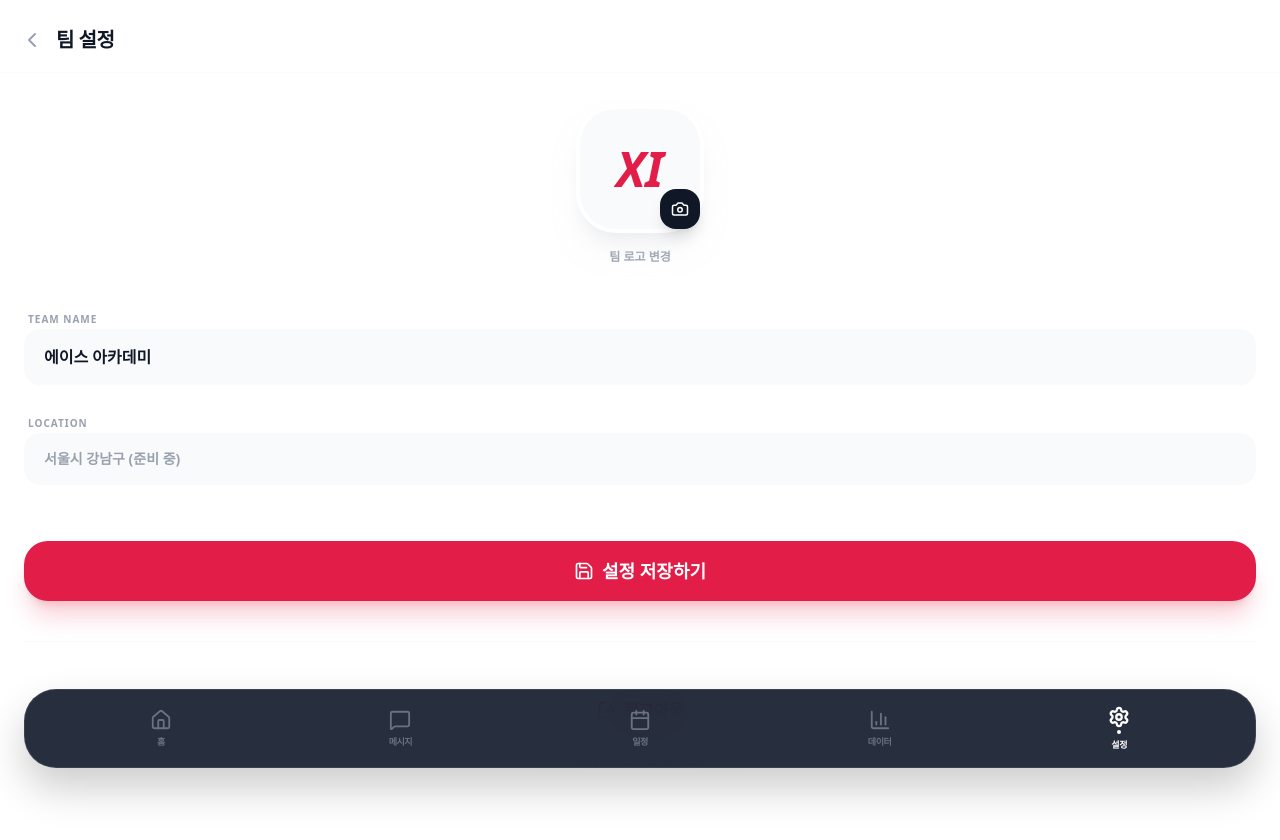
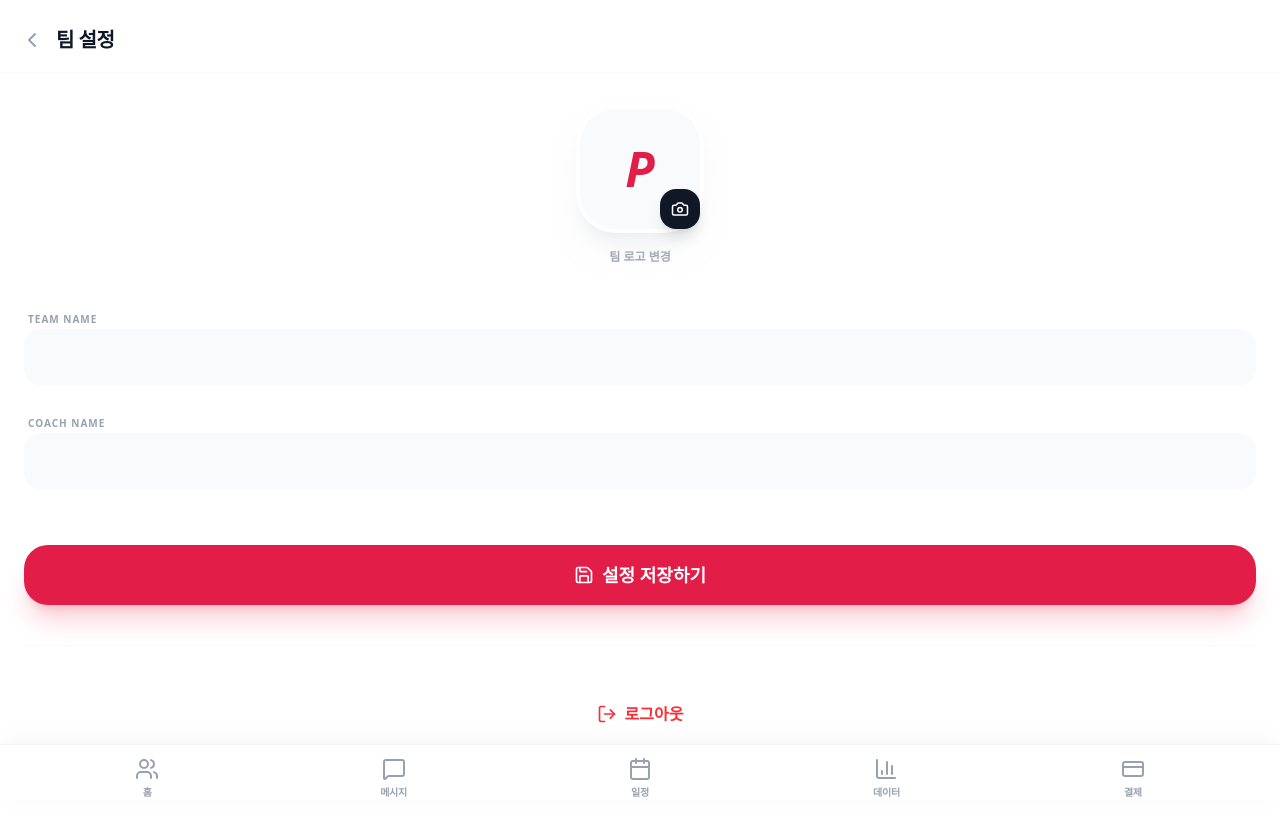
Before and after one commit to SGN413/Plan-A, a Next.js app: page /coach/settings in a window 1280 px wide. Shown: the top 840 px of the page. Built offline with nearby package versions, Linux system fonts and the light colour scheme.

Commit message:
feat: Add user personalization for coach home and settings

```diff
--- a/src/app/(modes)/coach/page.tsx
+++ b/src/app/(modes)/coach/page.tsx
@@ -156,6 +156,7 @@ function NotificationPanel({
 export default function CoachDashboardHome() {
     const router = useRouter();
     const [userName, setUserName] = useState('');
+    const [teamName, setTeamName] = useState('');
     const [bannerTab, setBannerTab] = useState<'notice' | 'condition'>('notice');
     const [listType, setListType] = useState<'all' | 'issue'>('all');
     const [isAlerting, setIsAlerting] = useState<string | null>(null);
@@ -172,7 +173,9 @@ export default function CoachDashboardHome() {
 
     useEffect(() => {
         const name = localStorage.getItem('plana_user_name');
+        const team = localStorage.getItem('plana_user_team');
         if (name) setUserName(name);
+        if (team) setTeamName(team);
     }, []);
 
     const handlePushAlert = (name: string) => {
@@ -196,14 +199,19 @@ export default function CoachDashboardHome() {
             {/* 1. Header */}
             <header className="px-5 pt-6 pb-2 flex items-center justify-between">
                 <div className="flex items-center space-x-3">
-                    <div className="w-10 h-10 flex items-center justify-center">
-                        <img src="/plana_logo.png" alt="PlanA" className="w-full h-auto" />
+                    {/* 팀 로고 (팀명 이니셜 활용) */}
+                    <div className="w-10 h-10 flex items-center justify-center bg-gray-900 rounded-xl shadow-sm border border-gray-100">
+                        <span className="text-white font-black text-xl tracking-tighter uppercase italic">
+                            {teamName ? teamName.slice(0, 1) : 'P'}
+                        </span>
                     </div>
                     <div>
                         <h1 className="text-xl font-black text-gray-900 tracking-tight">
-                            {userName ? `${userName} 코치님` : 'PlanA 코치'}
+                            {userName ? `${userName} 코치` : '코치'}
                         </h1>
-                        <p className="text-[10px] font-bold text-gray-400">Premium Performance System</p>
+                        <p className="text-[10px] font-bold text-xion-red">
+                            {teamName || 'PLAN A Team'}
+                        </p>
                     </div>
                 </div>
                 <div className="flex items-center space-x-1 relative">
--- a/src/app/(modes)/coach/physical/page.tsx
+++ b/src/app/(modes)/coach/physical/page.tsx
@@ -15,8 +15,8 @@ import { PLAYERS, Player } from '@/constants/players';
 
 export default function PhysicalPage() {
     const router = useRouter();
-    // 첫 번째 선수로 초기화하되 데이터는 중립 상태로 설정
-    const [selectedPlayer, setSelectedPlayer] = useState<Player>(PLAYERS[0]);
+    // 첫 번째 선수로 초기화하되 데이터는 중립 상태로 설정 (빈 배열 시 undefined 허용)
+    const [selectedPlayer, setSelectedPlayer] = useState<Player | undefined>(PLAYERS[0]);
 
     // 실제 데이터 연동 전까지 중립적인 차트 데이터 제공
     const chartData = [
@@ -41,17 +41,23 @@ export default function PhysicalPage() {
 
             {/* Player Selector Scroll */}
             <div className="flex space-x-3 overflow-x-auto no-scrollbar mb-8 -mx-1 px-1">
-                {PLAYERS.map((player) => (
+                {PLAYERS.length === 0 ? (
+                    <div className="flex-1 text-center py-2 bg-gray-50 rounded-2xl text-xs font-bold text-gray-400">
+                        등록된 선수가 없습니다.
+                    </div>
+                ) : (
+                    PLAYERS.map((player) => (
                         <button
                             key={player.id}
                             onClick={() => setSelectedPlayer(player)}
                             className={`flex-shrink-0 px-4 py-2 rounded-2xl border-2 transition-all font-bold text-sm
-              ${selectedPlayer.id === player.id ? 'border-xion-red bg-xion-red text-white' : 'border-gray-100 bg-white text-gray-400'}
+                  ${selectedPlayer?.id === player.id ? 'border-gray-900 bg-gray-900 text-white' : 'border-gray-100 bg-white text-gray-400'}
                 `}
                         >
                             {player.name}
                         </button>
-                ))}
+                    ))
+                )}
             </div>
 
             {/* Radar Chart Section */}
@@ -64,6 +70,7 @@ export default function PhysicalPage() {
                                 dataKey="subject"
                                 tick={{ fill: '#9CA3AF', fontSize: 10, fontWeight: 700 }}
                             />
+                            {selectedPlayer && (
                                 <Radar
                                     name={selectedPlayer.name}
                                     dataKey="A"
@@ -72,12 +79,13 @@ export default function PhysicalPage() {
                                     fillOpacity={0.1}
                                     strokeWidth={2}
                                 />
+                            )}
                         </RadarChart>
                     </ResponsiveContainer>
                 </div>
                 <div className="text-center mt-4">
-                    <h3 className="text-xl font-black text-gray-900">{selectedPlayer.name}</h3>
-                    <p className="text-sm font-bold text-gray-400">{selectedPlayer.position} • No Data</p>
+                    <h3 className="text-xl font-black text-gray-900">{selectedPlayer?.name || '선수 없음'}</h3>
+                    <p className="text-sm font-bold text-gray-400">{selectedPlayer?.position || '-'} • No Data</p>
                 </div>
             </section>
 
--- a/src/app/(modes)/coach/settings/page.tsx
+++ b/src/app/(modes)/coach/settings/page.tsx
@@ -7,8 +7,16 @@ import { motion, AnimatePresence } from 'framer-motion';
 
 export default function TeamSettingsPage() {
     const router = useRouter();
-    const [teamName, setTeamName] = useState('에이스 아카데미');
+    const [teamName, setTeamName] = useState('');
+    const [userName, setUserName] = useState('');
     const [isSaved, setIsSaved] = useState(false);
+
+    React.useEffect(() => {
+        const team = localStorage.getItem('plana_user_team');
+        const name = localStorage.getItem('plana_user_name');
+        if (team) setTeamName(team);
+        if (name) setUserName(name);
+    }, []);
 
     const handleSave = () => {
         setIsSaved(true);
@@ -39,7 +47,9 @@ export default function TeamSettingsPage() {
                 <section className="flex flex-col items-center">
                     <div className="relative group">
                         <div className="w-32 h-32 rounded-[40px] bg-gray-50 flex items-center justify-center border-4 border-white shadow-xl shadow-gray-200/50 overflow-hidden">
-                            <span className="text-5xl font-black text-xion-red italic">XI</span>
+                            <span className="text-5xl font-black text-xion-red italic uppercase">
+                                {teamName ? teamName.slice(0, 1) : 'P'}
+                            </span>
                         </div>
                         <button className="absolute bottom-1 right-1 w-10 h-10 bg-gray-900 text-white rounded-2xl flex items-center justify-center shadow-lg active:scale-90 transition-transform">
                             <Camera size={18} />
@@ -61,17 +71,24 @@ export default function TeamSettingsPage() {
                     </div>
 
                     <div className="space-y-2">
-                        <label className="text-[10px] font-black text-gray-400 uppercase tracking-widest px-1">Location</label>
-                        <div className="w-full bg-gray-50 rounded-2xl px-5 py-4 text-sm font-bold text-gray-400">
-                            서울시 강남구 (준비 중)
-                        </div>
+                        <label className="text-[10px] font-black text-gray-400 uppercase tracking-widest px-1">Coach Name</label>
+                        <input
+                            type="text"
+                            value={userName}
+                            onChange={(e) => setUserName(e.target.value)}
+                            className="w-full bg-gray-50 border-none rounded-2xl px-5 py-4 text-base font-bold text-gray-900 focus:ring-2 focus:ring-xion-red/20 transition-all"
+                        />
                     </div>
                 </section>
 
                 {/* Save Button */}
                 <section className="pt-4">
                     <button
-                        onClick={handleSave}
+                        onClick={() => {
+                            localStorage.setItem('plana_user_team', teamName);
+                            localStorage.setItem('plana_user_name', userName);
+                            handleSave();
+                        }}
                         className="w-full bg-xion-red text-white py-4 rounded-3xl font-black text-lg shadow-xl shadow-xion-red/20 active:scale-[0.98] transition-all flex items-center justify-center space-x-2"
                     >
                         <Save size={20} />
--- a/src/components/common/BottomNav.tsx
+++ b/src/components/common/BottomNav.tsx
@@ -25,11 +25,11 @@ interface NavItem {
 }
 
 const coachNavItems: NavItem[] = [
-    { label: '홈', icon: Home, href: '/coach' },
+    { label: '홈', icon: Users, href: '/coach' },
     { label: '메시지', icon: MessageSquare, href: '/coach/feedback' },
     { label: '일정', icon: Calendar, href: '/coach/schedule' },
     { label: '데이터', icon: BarChart3, href: '/coach/physical' },
-    { label: '설정', icon: Settings, href: '/coach/settings' },
+    { label: '결제', icon: CreditCard, href: '/coach/billing' },
 ];
 
 const playerNavItems: NavItem[] = [
@@ -48,8 +48,7 @@ export default function BottomNav() {
     if (navItems.length === 0) return null;
 
     return (
-        <div className="fixed bottom-8 left-0 right-0 px-6 z-50">
-            <nav className="bg-gray-900/90 backdrop-blur-xl rounded-[32px] px-4 py-3 flex justify-between items-center shadow-[0_20px_40px_rgba(0,0,0,0.2)] border border-white/10">
+        <nav className="fixed bottom-0 left-0 right-0 bg-white border-t border-gray-100 px-6 py-3 safe-area-bottom z-50 flex justify-between items-center shadow-[0_-4px_24px_rgba(0,0,0,0.04)]">
             {navItems.map((item) => {
                 const isActive = pathname === item.href;
                 const Icon = item.icon;
@@ -58,26 +57,17 @@ export default function BottomNav() {
                     <Link
                         key={item.href}
                         href={item.href}
-                            className="flex flex-col items-center justify-center space-y-1 group flex-1 py-1"
+                        className="flex flex-col items-center justify-center space-y-1 group flex-1"
                     >
-                            <motion.div
-                                whileTap={{ scale: 0.9 }}
-                                className={cn(
-                                    "transition-all duration-300",
-                                    isActive ? "text-white" : "text-gray-500 group-hover:text-gray-300"
-                                )}
-                            >
-                                <Icon size={22} strokeWidth={isActive ? 2.5 : 2} />
-                                {isActive && (
-                                    <motion.div
-                                        layoutId="nav-dot"
-                                        className="w-1 h-1 bg-white rounded-full mx-auto mt-0.5"
-                                    />
-                                )}
-                            </motion.div>
+                        <div className={cn(
+                            "transition-all duration-200",
+                            isActive ? "text-xion-red" : "text-gray-400 group-hover:text-gray-600"
+                        )}>
+                            <Icon size={24} strokeWidth={isActive ? 2.5 : 2} />
+                        </div>
                         <span className={cn(
-                                "text-[9px] font-black tracking-tighter transition-all duration-300",
-                                isActive ? "text-white" : "text-gray-500 group-hover:text-gray-300"
+                            "text-[10px] font-bold transition-all duration-200 tracking-tight",
+                            isActive ? "text-xion-red" : "text-gray-400 group-hover:text-gray-600"
                         )}>
                             {item.label}
                         </span>
@@ -85,6 +75,5 @@ export default function BottomNav() {
                 );
             })}
         </nav>
-        </div>
     );
 }
```
Lines whose indentation alone changed are shown as unchanged.
